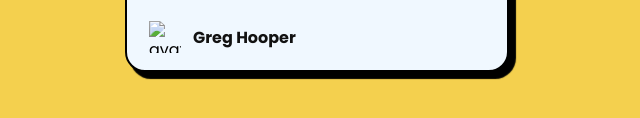
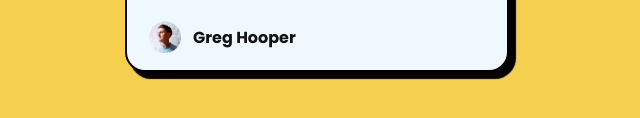
Before and after one commit to rmrazeen/P01_card, a plain HTML site: page index.html in a window 1280 px wide. Shown: the part 550-668 px from the top of the page, 323-963 px from the left. Drawn offline with Linux system fonts and the light colour scheme; the site is published under a folder, as on GitHub Pages, so addresses that start at the root find nothing.

Commit message:
Update index.html

```diff
--- a/index.html
+++ b/index.html
@@ -5,7 +5,7 @@
     <meta name="viewport" content="width=device-width, initial-scale=1.0">
     <title>Document</title>
     <link rel="stylesheet" href="style.css">
-    <link rel="icon" href="/images/favicon-32x32.png">
+    <link rel="icon" href="images/favicon-32x32.png">
 </head>
 <body>
    <div class="main-container">
@@ -19,7 +19,7 @@
         website, defining structure, content. and
         presentation.</p></div>
     <div class="user">
-         <img src="/images/image-avatar.webp" alt="avatar">
+         <img src="images/image-avatar.webp" alt="avatar">
          <a href="#">Greg Hooper</a>
 
     </div>
```
